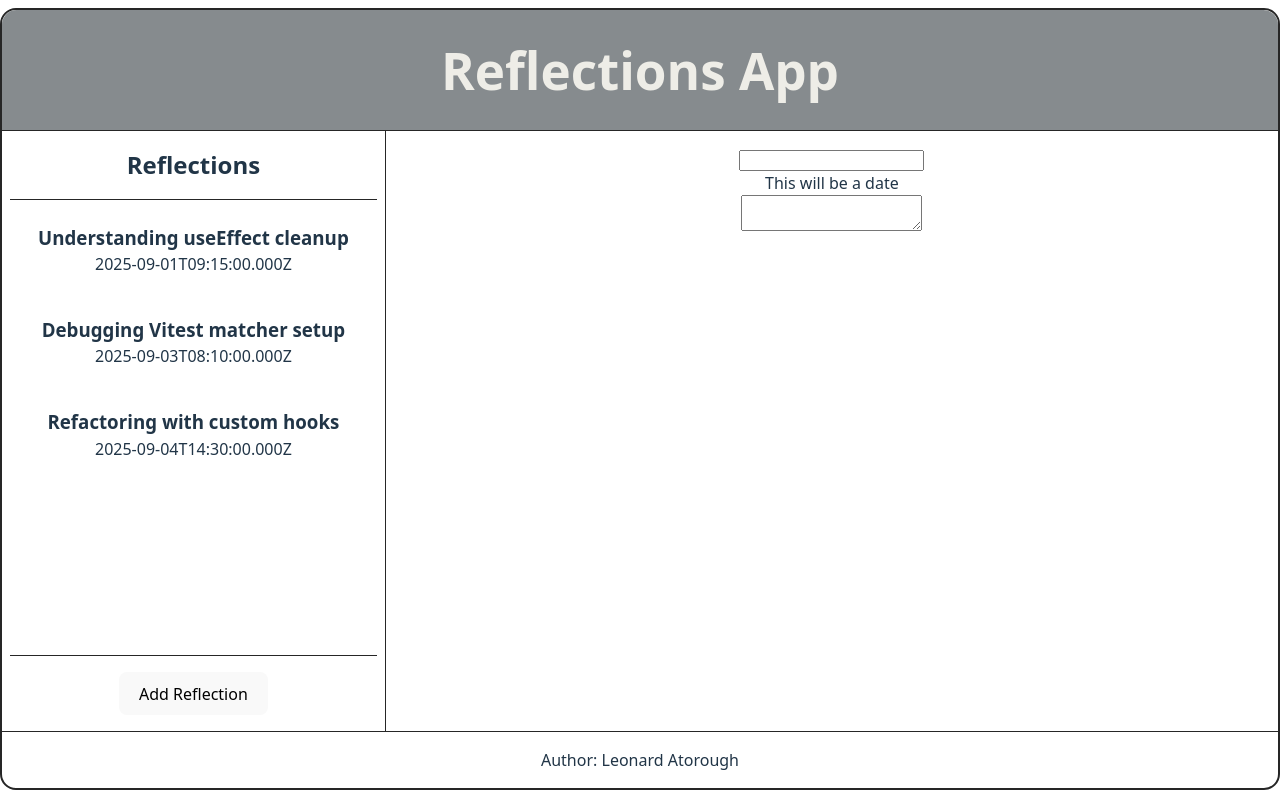
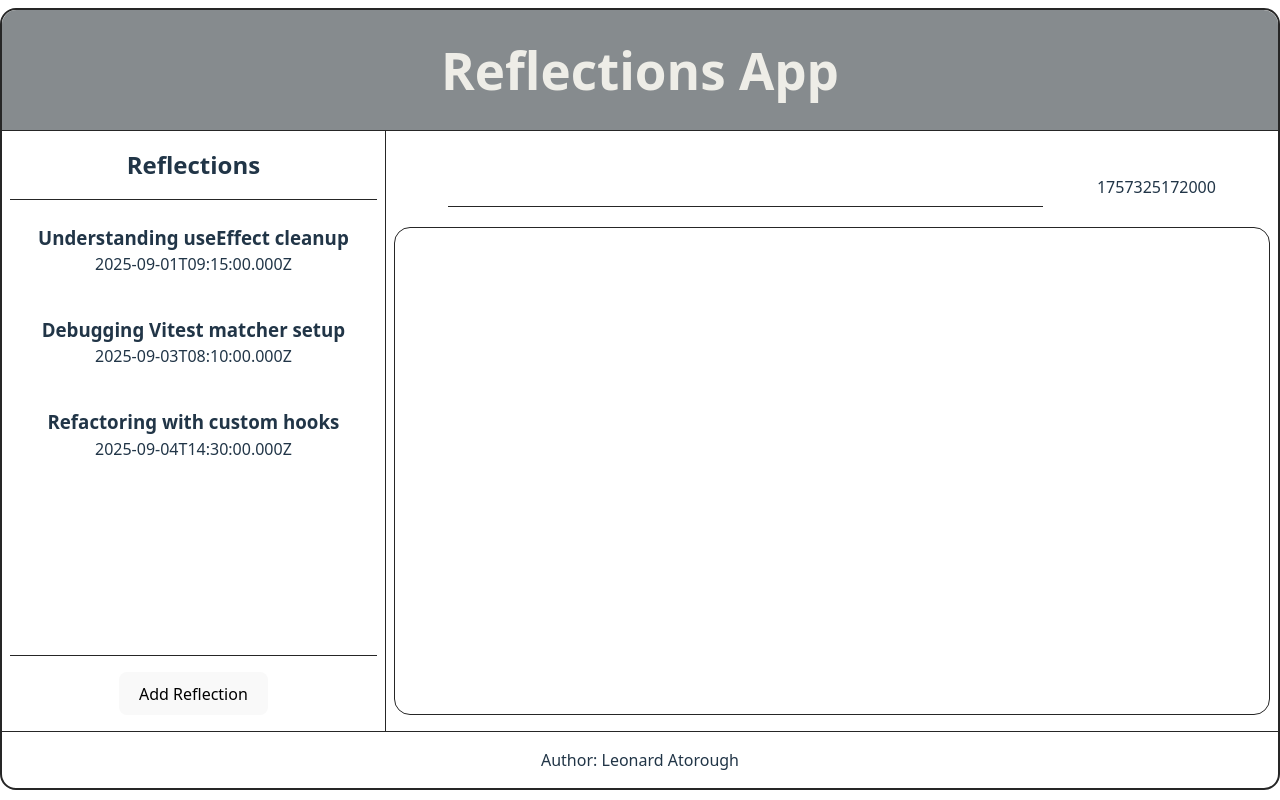
Before and after one commit to Leonard-Atorough/reflections-app, a React (Vite) app: page / in a window 1280 px wide. Built offline with nearby package versions, Linux system fonts and the light colour scheme.

Commit message:
Add reflection input form styling

```diff
--- a/src/components/Reflection/ReflectionDetail.module.css
+++ b/src/components/Reflection/ReflectionDetail.module.css
@@ -3,6 +3,7 @@
   align-items: center;
   justify-content: space-between;
   padding: 0 1rem;
+  min-height: 80px;
 }
 
 .reflectionBody {
--- /dev/null
+++ b/src/components/Reflection/ReflectionForm.module.css
@@ -0,0 +1,41 @@
+.formBody {
+  box-sizing: border-box;
+  height: 100%;
+  display: flex;
+  flex-direction: column;
+}
+
+.formHeader {
+  display: flex;
+  align-items: center;
+  justify-content: space-evenly;
+  padding: 0 1rem;
+  min-height: 80px;
+  gap: 1rem;
+}
+
+.title {
+  height: 36px;
+  width: 70%;
+  font-size: 1.5rem;
+  background: none;
+  color: #262626;
+  margin: 1rem 0;
+  border: 0;
+  border-bottom: 1px solid #262626;
+}
+
+.content {
+  box-sizing: border-box;
+  padding: 1rem;
+  width: 100%;
+  height: 100%;
+  background: none;
+  color: #262626;
+  border-radius: 1rem;
+  border: 1px solid #262626;
+  resize: none;
+  overflow-y: auto;
+  scrollbar-width: thin;
+  background-clip: padding-box;
+}
--- a/src/components/Reflection/ReflectionForm.tsx
+++ b/src/components/Reflection/ReflectionForm.tsx
@@ -1,5 +1,6 @@
 import { useState } from "react";
 import type { Reflection } from "../../types/Reflection";
+import styles from "./ReflectionForm.module.css";
 
 type props = {
   reflection: Reflection | null;
@@ -12,18 +13,20 @@ export function ReflectionForm({ reflection }: props) {
   );
 
   return (
-    <form>
-      <div>
+    <form className={styles.formBody}>
+      <div className={styles.formHeader}>
         <input
           name="title"
           value={title}
+          className={styles.title}
           onChange={(e) => setTitle(e.target.value)}
         />
-        <p> This will be a date</p>
+        <p>{Date.now().toString()}</p>
       </div>
       <textarea
         name="content"
         value={content}
+        className={styles.content}
         onChange={(e) => setContent(e.target.value)}
       />
     </form>
```
